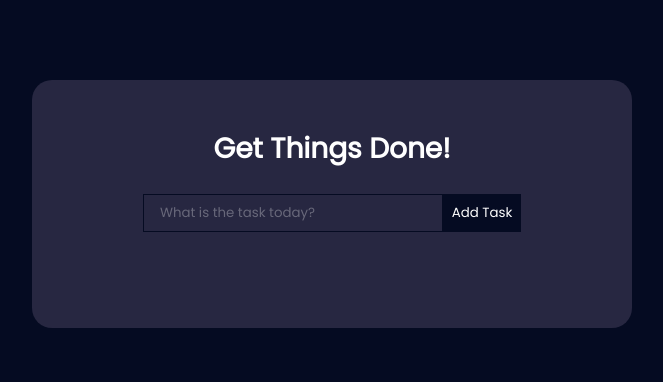
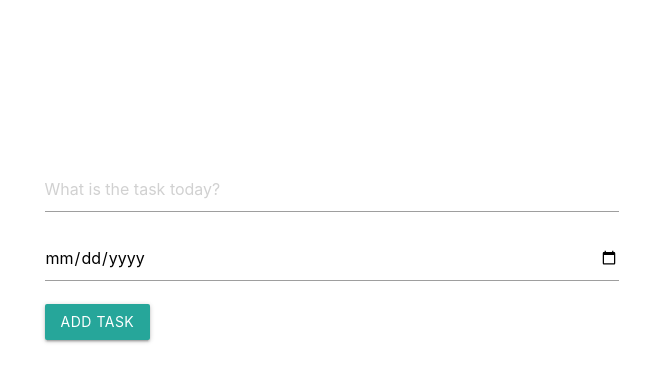
Before and after one commit to Erickln/TO-DO-APP, a React (Create React App) app: page / in a window 1280 px wide. Shown: the top 382 px of the page, without its empty margins (308-971 px from the left). Built offline with nearby package versions, Linux system fonts and the light colour scheme.

Commit message:
chore: Update ESLint configuration and add Materialize CSS library

```diff
--- a/eslint.config.mjs
+++ b/eslint.config.mjs
@@ -14,7 +14,7 @@ export default [
       }
     },
     rules: {
-      "react/react-in-jsx-scope": "off"
+
     }
   }
 ];
--- a/package.json
+++ b/package.json
@@ -11,6 +11,7 @@
     "@testing-library/react": "^13.4.0",
     "@testing-library/user-event": "^13.5.0",
     "helmet": "^7.1.0",
+    "materialize-css": "^1.0.0",
     "prop-types": "^15.8.1",
     "react": "^18.2.0",
     "react-dom": "^18.2.0",
--- a/src/App.css
+++ b/src/App.css
@@ -1,94 +1,21 @@
+/* src/App.css */
 @import url('https://fonts.googleapis.com/css2?family=Poppins&display=swap');
 
 * {
-  font-family: 'Poppins', sans-serif;
+  font-family: 'verdana', sans-serif;
   margin: 0;
   padding: 0;
   box-sizing: border-box;
 }
 
 body {
-  background: #050b22;
+  background: #b5b8c4;
   display: flex;
   justify-content: center;
   align-items: center;
 }
 
-.App {
-  text-align: center;
+.completed {
+  text-decoration: line-through;
+  color: #220b5e;
 }
-
-h1 {
-  color: #fff;
-  margin-bottom: 0.5rem;
-  font-size: 1.75rem;
-}
-
-.TodoWrapper {
-  background: rgb(39, 39, 65);
-  border-radius: 20px;
-  padding: 3rem;
-  margin-top: 5rem;
-  width: 600px;
-}
-
-.TodoForm {
-  width: 100%;
-  margin-bottom: 1rem;
-  /*Change text color*/
-
-}
-
-.todo-input {
-  outline: none;
-  background: none;
-  border: 1px solid #050b22;
-  padding: 0.5rem 1rem;
-  margin-top: 1rem;
-  margin-bottom: 2rem;
-  width: 300px;
-  color: #fff;
-}
-
-.todo-input::placeholder {
-  color: #ffffff4d;
-}
-
-.todo-btn {
-  background: #050b22;
-  color: #fff;
-  border: none;
-  padding: 0.55rem;
-  cursor: pointer;
-}
-
-.Todo {
-  display: flex;
-  justify-content: space-between;
-  align-items: center;
-  background: #050b22;
-  color: #fff;
-  padding: 0.75rem 1rem;
-  border-radius: 5px;
-  margin-bottom: 1rem;
-}
-
-.fa-trash {
-  margin-left: 0.75rem;
-}
-
-.incompleted {
-  color: #fff;
-  cursor: pointer;
-}
-
-.completed {
-  color: #c5aeff;
-  text-decoration: line-through;
-  cursor: pointer;
-}
-
-.edit-icon,
-.delete-icon {
-  cursor: pointer;
-}
--- a/src/App.js
+++ b/src/App.js
@@ -1,10 +1,16 @@
-import './App.css';
+// src/App.js
+import React from 'react';
 import { TodoWrapper } from './components/TodoWrapper';
 
 function App() {
   return (
-    <div className="App">
-      <TodoWrapper  />
+    <div className="container">
+      <div className="row">
+        <div className="col s12 m8 offset-m2">
+          <h1 className="center-align white-text">Get Things Done!</h1>
+          <TodoWrapper />
+        </div>
+      </div>
     </div>
   );
 }
--- a/src/components/EditTodoForm.js
+++ b/src/components/EditTodoForm.js
@@ -1,27 +1,40 @@
-import React, {useState} from 'react'
+// src/components/EditTodoForm.js
+import React, { useState } from 'react';
 import PropTypes from 'prop-types';
 
-export const EditTodoForm = ({editTodo, task}) => {
+export const EditTodoForm = ({ editTodo, task }) => {
   const [value, setValue] = useState(task.task);
 
   const handleSubmit = (e) => {
-      // prevent default action
     e.preventDefault();
-        // edit todo
     editTodo(value, task.id);
   };
+
   return (
-    <form onSubmit={handleSubmit} className="TodoForm">
-    <input type="text" value={value} onChange={(e) => setValue(e.target.value)} className="todo-input" placeholder='Update task' />
-    <button type="submit" className='todo-btn'>Add Task</button>
+    <form onSubmit={handleSubmit}>
+      <div className="input-field">
+        <input
+          type="text"
+          id={`edit-todo-${task.id}`}
+          value={value}
+          onChange={(e) => setValue(e.target.value)}
+          className="validate"
+        />
+        <label htmlFor={`edit-todo-${task.id}`} className="active">
+          Update task
+        </label>
+      </div>
+      <button type="submit" className="btn waves-effect waves-light">
+        Save
+      </button>
     </form>
-  )
-}
+  );
+};
 
 EditTodoForm.propTypes = {
   editTodo: PropTypes.func.isRequired,
   task: PropTypes.shape({
-    id: PropTypes.number.isRequired,
-    task: PropTypes.string.isRequired
-  }).isRequired
+    id: PropTypes.string.isRequired,
+    task: PropTypes.string.isRequired,
+  }).isRequired,
 };
--- a/src/components/Todo.js
+++ b/src/components/Todo.js
@@ -1,30 +1,42 @@
-import React from 'react'
-import { FontAwesomeIcon } from '@fortawesome/react-fontawesome'
-import { faPenToSquare } from '@fortawesome/free-solid-svg-icons'
-import { faTrash } from '@fortawesome/free-solid-svg-icons'
+// src/components/Todo.js
+import React from 'react';
+import { FontAwesomeIcon } from '@fortawesome/react-fontawesome';
+import { faPenToSquare, faTrash } from '@fortawesome/free-solid-svg-icons';
 import PropTypes from 'prop-types';
 
-
-export const Todo = ({task, deleteTodo, editTodo, toggleComplete}) => {
+export const Todo = ({ task, deleteTodo, editTodo, toggleComplete }) => {
   return (
-    <div className="Todo">
-        <p className={`${task.completed ? "completed" : "incompleted"}`} onClick={() => toggleComplete(task.id)}>{task.task}</p>
-        <div>
-        <FontAwesomeIcon className="edit-icon" icon={faPenToSquare} onClick={() => editTodo(task.id)} />
-        <FontAwesomeIcon className="delete-icon" icon={faTrash} onClick={() => deleteTodo(task.id)} />
-        </div>
+    <div className="card blue accent-2">
+      <div className="card-content white-text">
+        <p
+          className={task.completed ? 'completed' : 'incompleted'}
+          onClick={() => toggleComplete(task.id)}
+        >
+          {task.task}
+        </p>
+        <p>Start Date: {task.startDate}</p>
+      </div>
+      <div className="card-action">
+        <button className="btn-flat" onClick={() => editTodo(task.id)}>
+          <FontAwesomeIcon icon={faPenToSquare} />
+        </button>
+        <button className="btn-flat" onClick={() => deleteTodo(task.id)}>
+          <FontAwesomeIcon icon={faTrash} />
+        </button>
+      </div>
     </div>
-  )
-}
+  );
+};
 
 Todo.propTypes = {
   task: PropTypes.shape({
-    id: PropTypes.number.isRequired,
+    id: PropTypes.string.isRequired,
     task: PropTypes.string.isRequired,
     completed: PropTypes.bool.isRequired,
-    isEditing: PropTypes.bool.isRequired
+    isEditing: PropTypes.bool.isRequired,
+    startDate: PropTypes.string.isRequired,
   }).isRequired,
   deleteTodo: PropTypes.func.isRequired,
   editTodo: PropTypes.func.isRequired,
-  toggleComplete: PropTypes.func.isRequired
+  toggleComplete: PropTypes.func.isRequired,
 };
--- a/src/components/TodoForm.js
+++ b/src/components/TodoForm.js
@@ -1,27 +1,49 @@
-import React, {useState} from 'react'
+// src/components/TodoForm.js
+import React, { useState } from 'react';
 import PropTypes from 'prop-types';
 
-export const TodoForm = ({addTodo}) => {
+export const TodoForm = ({ addTodo }) => {
   const [value, setValue] = useState('');
+  const [startDate, setStartDate] = useState('');
 
   const handleSubmit = (e) => {
-      // prevent default action
     e.preventDefault();
-        if (value) {
-          // add todo
-          addTodo(value);
-          // clear form after submission
+    if (value && startDate) {
+      addTodo(value, startDate);
       setValue('');
+      setStartDate('');
     }
   };
+
   return (
-    <form onSubmit={handleSubmit} className="TodoForm">
-    <input type="text" value={value} onChange={(e) => setValue(e.target.value)} className="todo-input" placeholder='What is the task today?' />
-    <button type="submit" className='todo-btn'>Add Task</button>
+    <form onSubmit={handleSubmit}>
+      <div className="input-field">
+        <input
+          type="text"
+          id="todo-input"
+          value={value}
+          onChange={(e) => setValue(e.target.value)}
+          className="validate"
+          placeholder="What is the task today?"
+        />
+      </div>
+      <div className="input-field">
+        <input
+          type="date"
+          id="todo-start-date"
+          value={startDate}
+          onChange={(e) => setStartDate(e.target.value)}
+          className="validate"
+          placeholder="Start Date"
+        />
+      </div>
+      <button type="submit" className="btn waves-effect waves-light">
+        Add Task
+      </button>
     </form>
-  )
-}
+  );
+};
 
 TodoForm.propTypes = {
-  addTodo: PropTypes.func.isRequired
+  addTodo: PropTypes.func.isRequired,
 };
--- a/src/components/TodoWrapper.js
+++ b/src/components/TodoWrapper.js
@@ -1,18 +1,17 @@
-import React, { useState, useEffect } from "react";
-import { Todo } from "./Todo";
-import { TodoForm } from "./TodoForm";
-import { v4 as uuidv4 } from "uuid";
-import { EditTodoForm } from "./EditTodoForm";
+// src/components/TodoWrapper.js
+import React, { useState, useEffect } from 'react';
+import { Todo } from './Todo';
+import { TodoForm } from './TodoForm';
+import { v4 as uuidv4 } from 'uuid';
+import { EditTodoForm } from './EditTodoForm';
 
 export const TodoWrapper = () => {
   const [todos, setTodos] = useState(() => {
     const savedTodos = JSON.parse(localStorage.getItem('todos')) || [];
-    console.log("Initial Load from localStorage:", savedTodos); // Debugging log
     return savedTodos;
   });
 
   useEffect(() => {
-    console.log("Saving todos to localStorage:", todos); // Debugging log
     localStorage.setItem('todos', JSON.stringify(todos));
   }, [todos]);
 
@@ -51,10 +50,9 @@ export const TodoWrapper = () => {
   };
 
   return (
-    <div className="TodoWrapper">
-      <h1>Get Things Done!</h1>
+    <div className="section">
       <TodoForm addTodo={addTodo} />
-      {/* display todos */}
+      <div className="row">
         {todos.map((todo) =>
           todo.isEditing ? (
             <EditTodoForm editTodo={editTask} task={todo} key={todo.id} />
@@ -69,5 +67,6 @@ export const TodoWrapper = () => {
           )
         )}
       </div>
+    </div>
   );
 };
--- a/src/index.js
+++ b/src/index.js
@@ -1,3 +1,6 @@
+// src/index.js
+import 'materialize-css/dist/css/materialize.min.css';
+import 'materialize-css/dist/js/materialize.min.js';
 import React from "react";
 import ReactDOM from "react-dom/client";
 import App from "./App";
```
Also changed, not shown: src/components/TodoWrapperLocalStorage.js (+0 -10 lines), 1 other file (tests, documents, lock files or other folders). Lines whose indentation alone changed are shown as unchanged.
